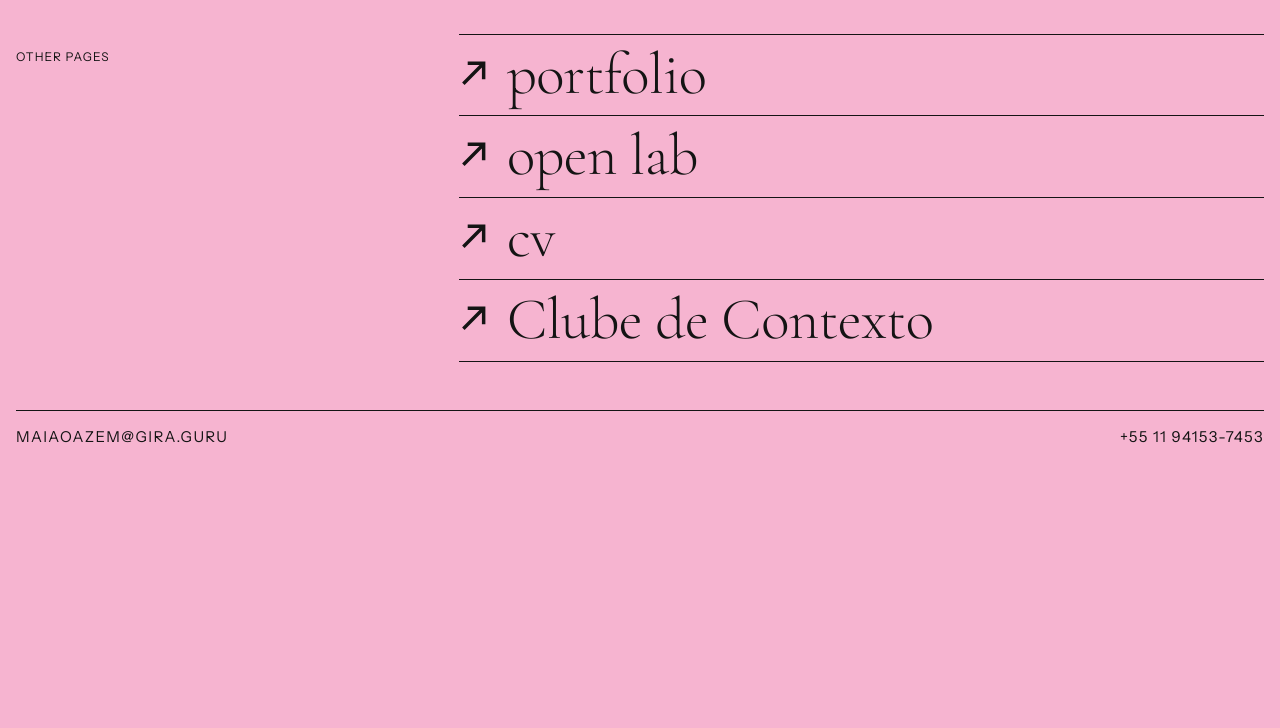
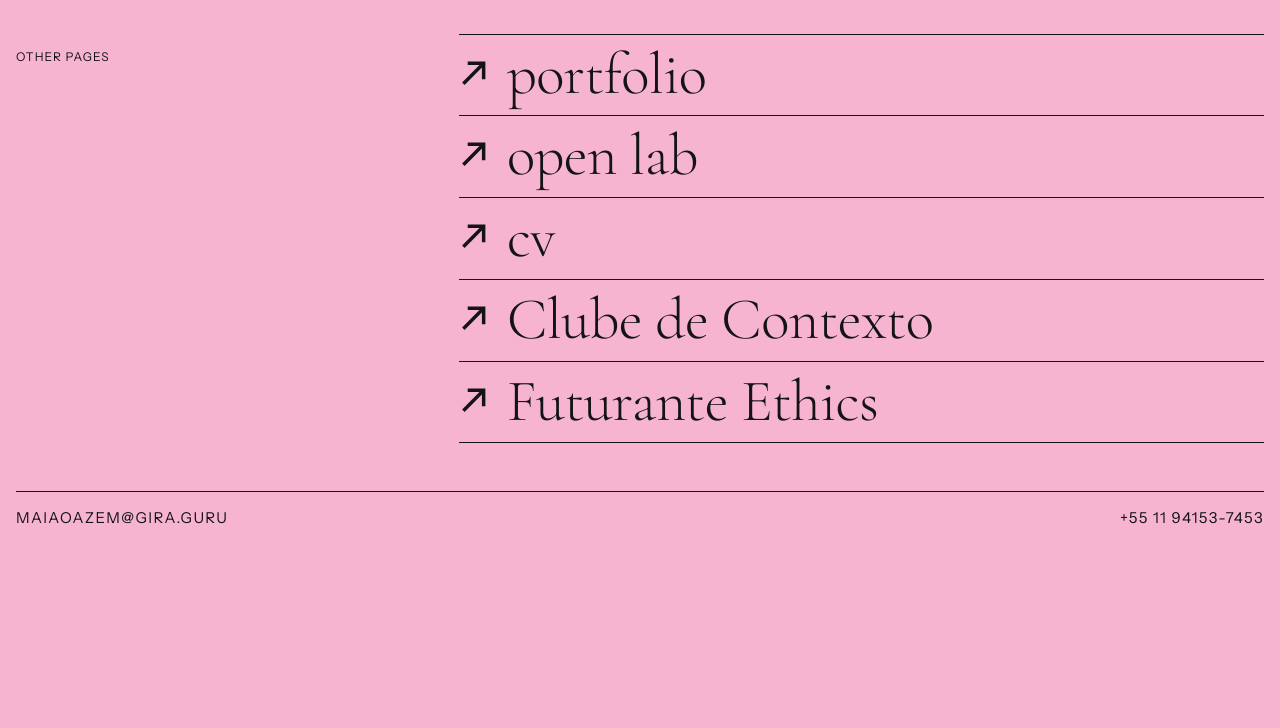
Before and after one commit to maiaoazem/gira.guru, a plain HTML site: page index.html in a window 1280 px wide. Both pictures are taken after a click on the button "MENU". Shown: the part 71-799 px from the top of the page. Drawn offline with nearby package versions, Linux system fonts and the light colour scheme.

Commit message:
Home: Ética Futurante no menu
Co-Authored-By: Claude Opus 5.5 <noreply@anthropic.com>
Claude-Session: https://claude.ai/code/session_017fFNHTvgDTfwguLcuTfnBo

```diff
--- a/index.html
+++ b/index.html
@@ -502,6 +502,7 @@ body.menu-aberto{overflow:hidden}
           <li><a href="/lab" data-en="<span class=&quot;seta antes&quot; aria-hidden=&quot;true&quot;></span>open lab"><span class="seta antes" aria-hidden="true"></span>lab aberto</a></li>
           <li><a href="cv.html"><span class="seta antes" aria-hidden="true"></span>cv</a></li>
           <li><a href="https://contexto.gira.guru"><span class="seta antes" aria-hidden="true"></span>Clube de Contexto</a></li>
+          <li><a href="/futurante/" data-en="<span class=&quot;seta antes&quot; aria-hidden=&quot;true&quot;></span>Futurante Ethics"><span class="seta antes" aria-hidden="true"></span>Ética Futurante</a></li>
       </ul>
     </nav>
     <hr class="fio">
```
